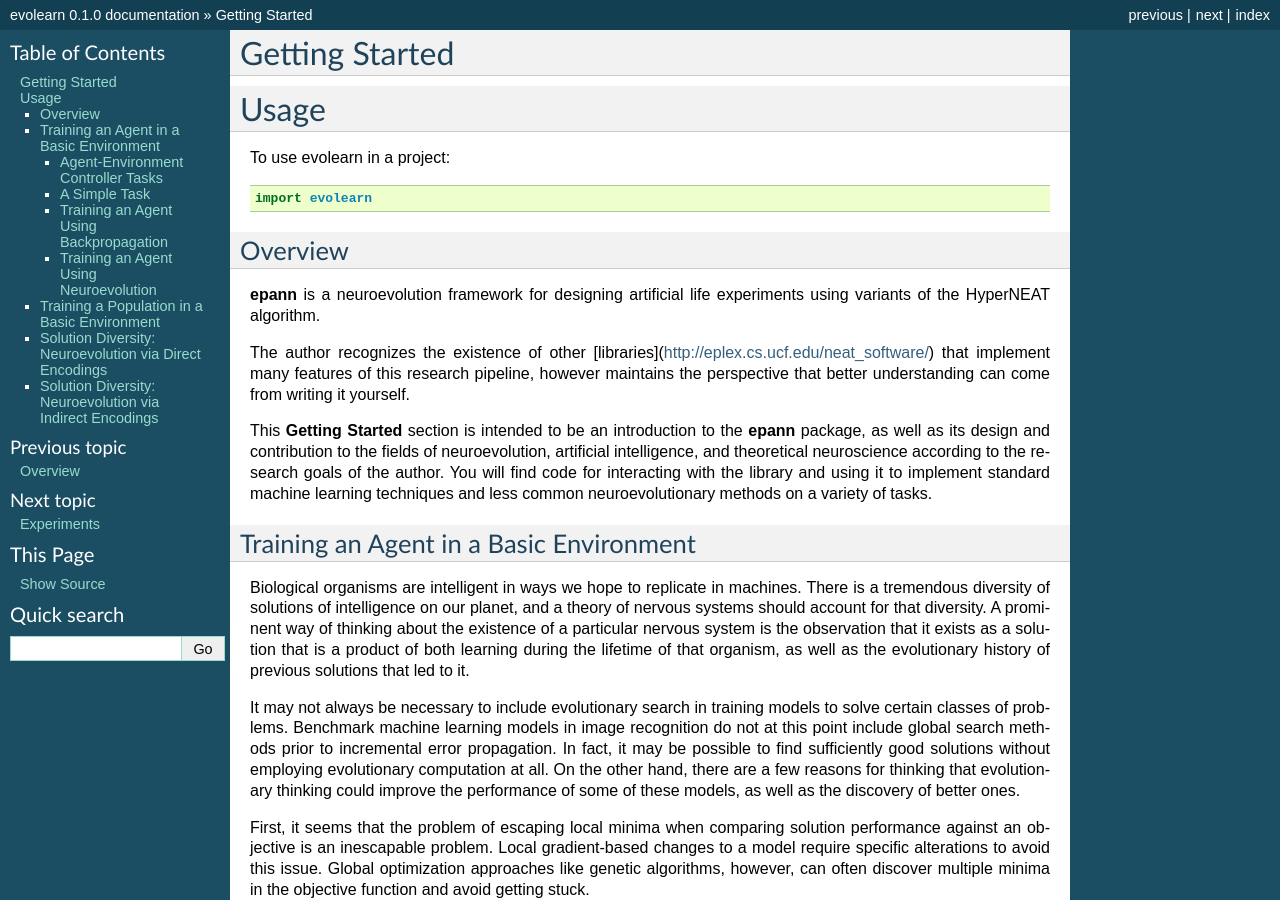
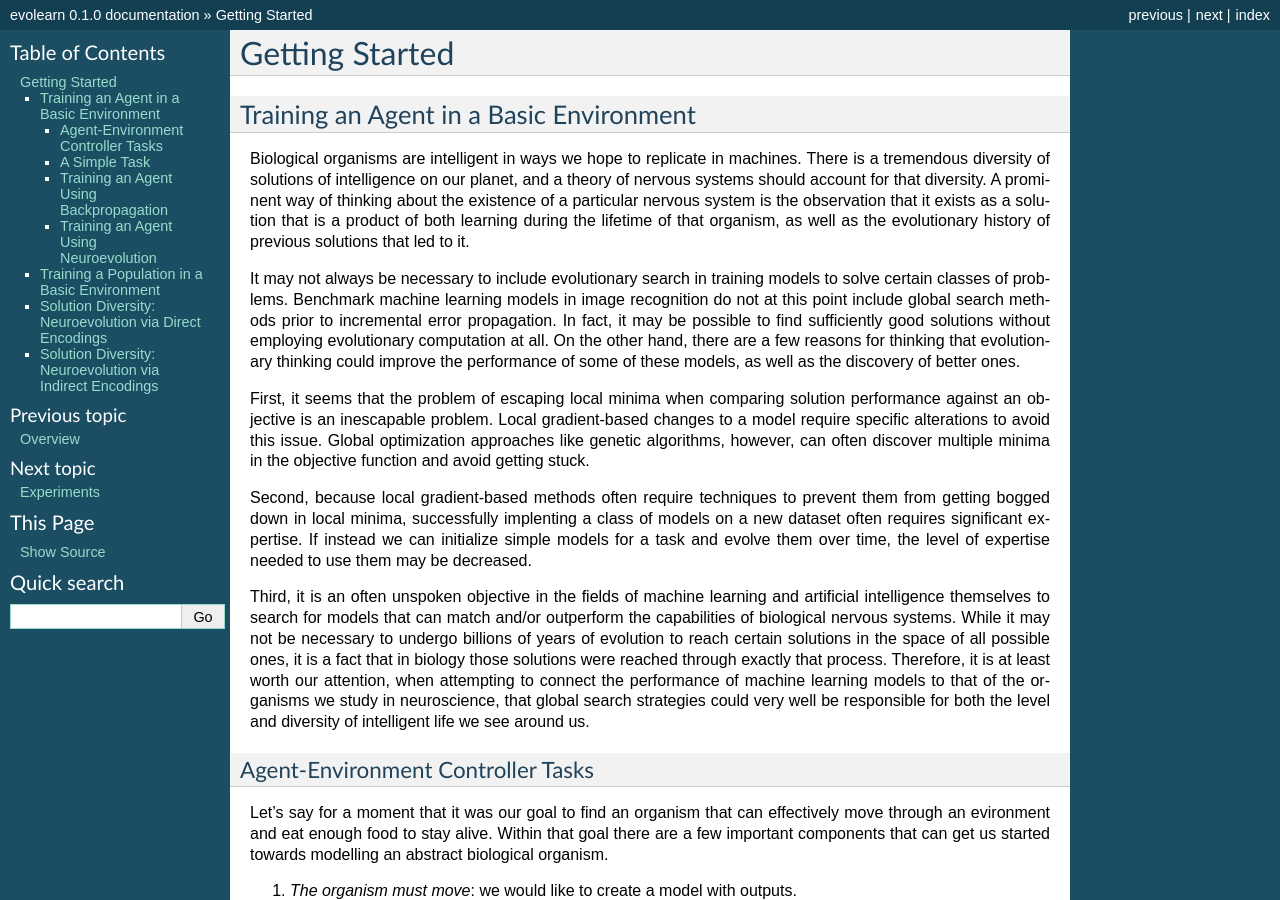
Before and after one commit to ai-nick/evolearn, a Sphinx documentation site: the page built from docs/intro/getting_started.rst, in a window 1280 px wide and 900 px high. Built offline with Sphinx 7.4.7, drawn with Linux system fonts in a browser that asks for light colours.

Commit message:
reorganize docs

```diff
--- a/docs/intro/getting_started.rst
+++ b/docs/intro/getting_started.rst
@@ -2,19 +2,6 @@
 ===============
 Getting Started
 ===============
-
-
-.. include:: usage.rst
-
-
-Overview
---------
-
-**epann** is a neuroevolution framework for designing artificial life experiments using variants of the HyperNEAT algorithm.
-
-The author recognizes the existence of other [libraries](http://eplex.cs.ucf.edu/neat_software/) that implement many features of this research pipeline, however maintains the perspective that better understanding can come from writing it yourself.
-
-This **Getting Started** section is intended to be an introduction to the **epann** package, as well as its design and contribution to the fields of neuroevolution, artificial intelligence, and theoretical neuroscience according to the research goals of the author. You will find code for interacting with the library and using it to implement standard machine learning techniques and less common neuroevolutionary methods on a variety of tasks.
 
 
 Training an Agent in a Basic Environment
--- a/docs/intro/intro.rst
+++ b/docs/intro/intro.rst
@@ -5,3 +5,6 @@ Overview
 evolearn is a neuroevolution framework for designing artificial life experiments using variants of the HyperNEAT algorithm.
 
 The author recognizes the existence of other libraries (http://eplex.cs.ucf.edu/neat_software/) that implement many features of this research pipeline, however maintains the perspective that better understanding can come from writing it yourself.
+
+
+.. include:: usage.rst
```
